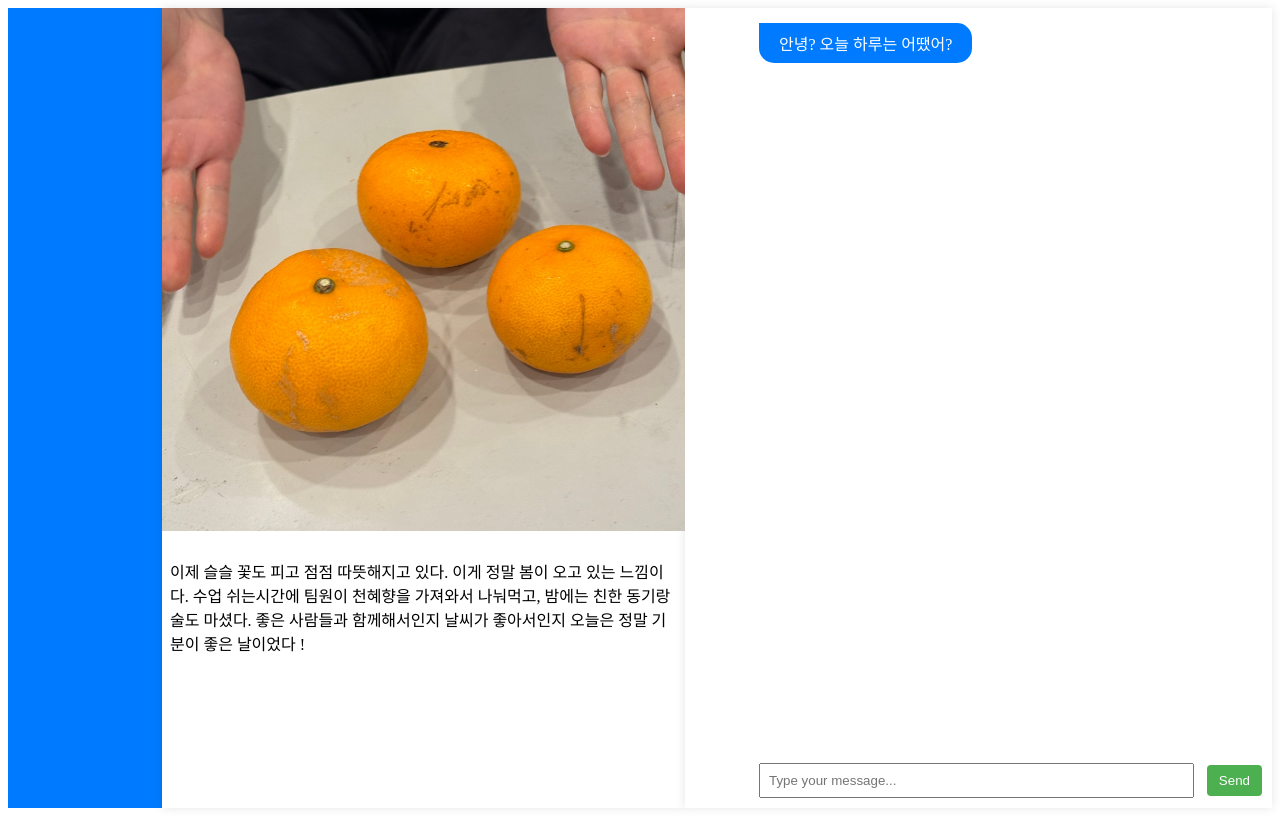
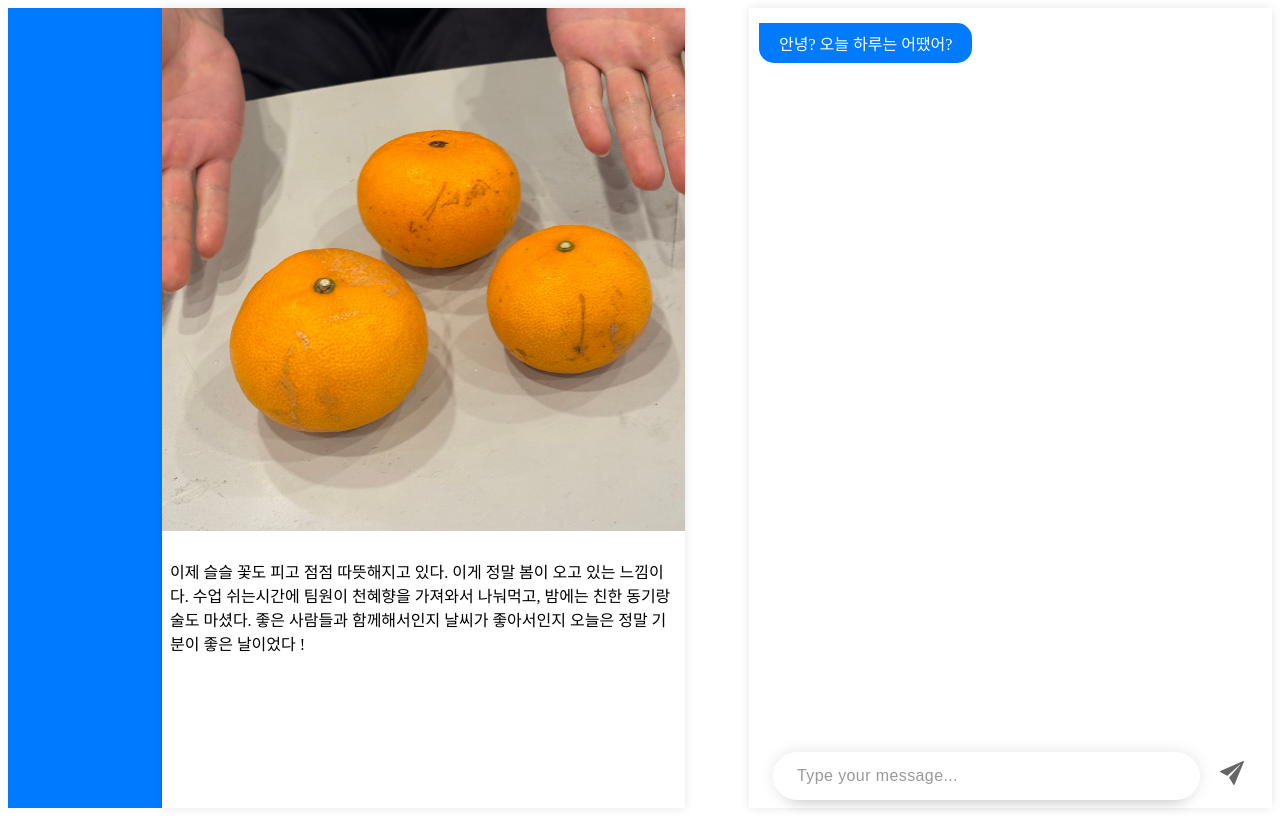
Before and after one commit to CAU-DM/DearMe_DEMO, a React (Create React App) app in the folder frontend/: page / in a window 1280 px wide. Built offline with nearby package versions, Linux system fonts and the light colour scheme; the HTML template or start-up script is replaced by a standard one.

Commit message:
Update ChatWindow.js : Input styling

```diff
--- a/frontend/package.json
+++ b/frontend/package.json
@@ -2,13 +2,13 @@
   "name": "dearme",
   "version": "0.1.0",
   "private": true,
-  "proxy": "http://localhost:5000",
   "dependencies": {
     "@testing-library/jest-dom": "^5.17.0",
     "@testing-library/react": "^13.4.0",
     "@testing-library/user-event": "^13.5.0",
     "react": "^18.3.1",
     "react-dom": "^18.3.1",
+    "react-icons": "^5.2.0",
     "react-scripts": "5.0.1",
     "web-vitals": "^2.1.4"
   },
--- a/frontend/src/App.css
+++ b/frontend/src/App.css
@@ -60,7 +60,7 @@
   max-width: 540px;
   width: 100%;
   height: 100%;
-  padding: 0px 0px 0px 64px;
+  margin-left: 64px;
   background-color: white;
   box-shadow: 0 0 10px rgba(0, 0, 0, 0.1);
   display: flex;
@@ -98,15 +98,46 @@
 }
 
 .input-area {
+  box-sizing: border-box;
+  flex-basis: 4rem;
+  flex-shrink: 0;
   display: flex;
   align-items: center;
-  padding: 10px;
+  padding: 0 0.5rem 0 1.5rem;
 }
 
 .input-area input {
-  flex-grow: 1;
-  margin-right: 8px;
-  padding: 8px;
+  border: none;
+  background-image: none;
+  background-color: white;
+  padding: 0.5rem 1.5rem;
+  margin-right: 1rem;
+  border-radius: 30px;
+  flex-grow: 2;
+  box-shadow: 0 0 1rem rgba(0, 0, 0, 0.1),
+    0rem 1rem 1rem -1rem rgba(0, 0, 0, 0.2);
+  font-weight: 400;
+  font-size: 16px;
+  letter-spacing: 0.025em;
+  outline: none;
+  height: 32px;
+
+  &::placeholder {
+    color: #999;
+  }
+}
+
+.input-area i {
+  font-size: 1.5rem;
+  margin-right: 1rem;
+  color: #666;
+  cursor: pointer;
+  transition: color 200ms;
+  align-content: center;
+
+  &:hover {
+    color: #333;
+  }
 }
 
 .input-area button {
--- a/frontend/src/ChatWindow.js
+++ b/frontend/src/ChatWindow.js
@@ -1,4 +1,5 @@
 import React, { useState } from "react";
+import { IoIosSend } from "react-icons/io";
 
 function ChatWindow({ messages, setMessages }) {
   const [inputText, setInputText] = useState("");
@@ -60,7 +61,7 @@ function ChatWindow({ messages, setMessages }) {
           onKeyPress={handleKeyPress}
           placeholder="Type your message..."
         />
-        <button onClick={handleSendClick}>Send</button>
+        <i onClick={handleSendClick}><IoIosSend size={32}/></i>
       </div>
     </div>
   );
```
Also changed, not shown: 2 other files (tests, documents, lock files or other folders).
